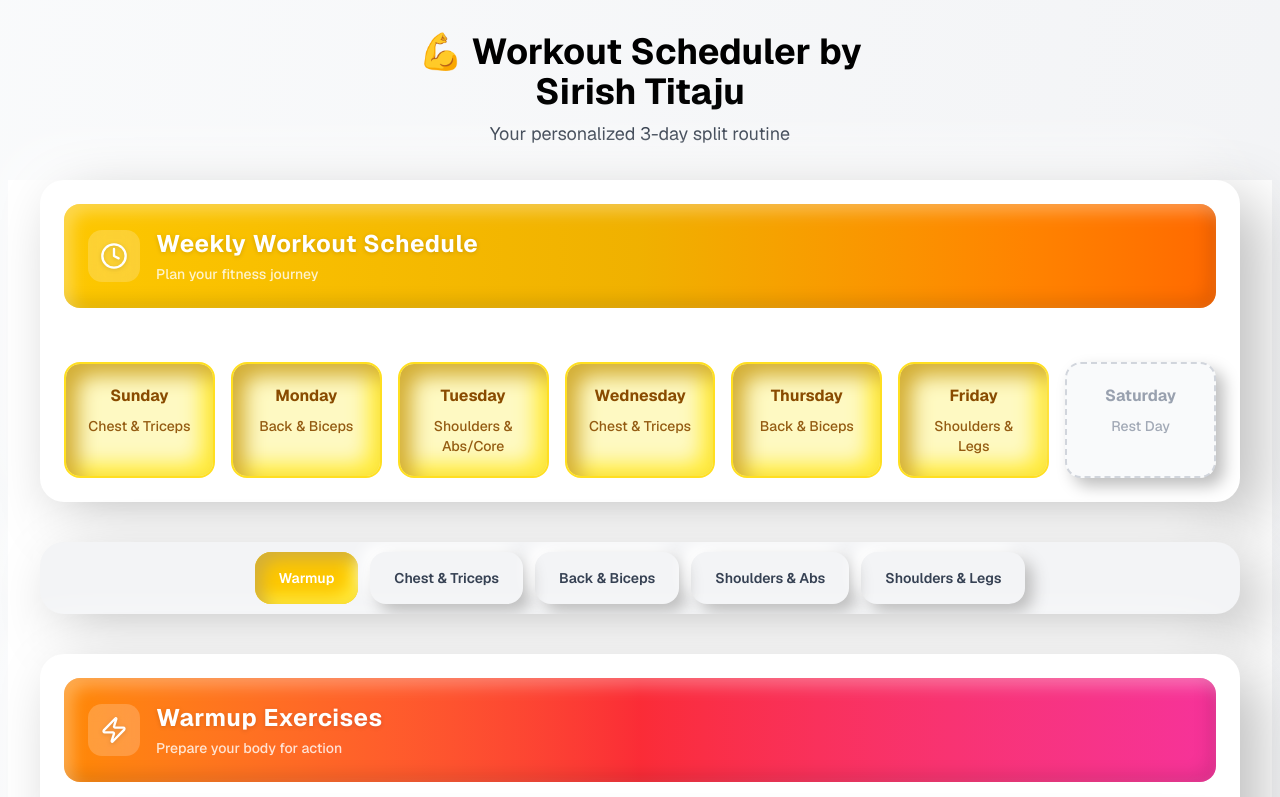
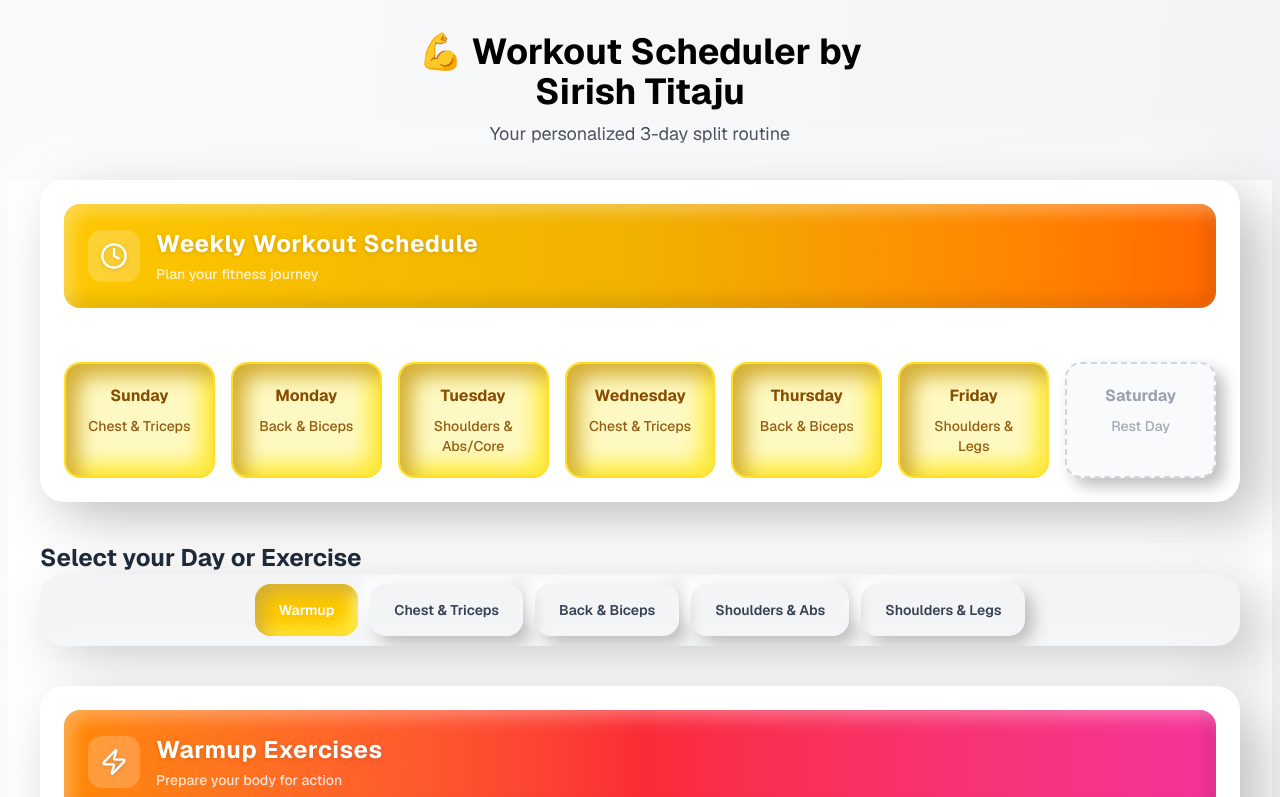
Before and after one commit to sirishtitaju/my-gym-app, a Next.js app: page / in a window 1280 px wide. Shown: the top 797 px of the page. Built offline with nearby package versions, Linux system fonts and the light colour scheme.

Commit message:
chore: sync main changes into my-gym-app
Update project files and assets from main branch.

#VERCEL_SKIP

Co-authored-by: Sirish Titaju <50323048+sirishtitaju@users.noreply.github.com>

```diff
--- a/components/workout-scheduler.tsx
+++ b/components/workout-scheduler.tsx
@@ -1090,6 +1090,7 @@ function WorkoutScheduler() {
             </CardContent>
           </Card>
 
+          <h4 class="font-bold text-gray-800 text-lg sm:text-2xl">Select your Day or Exercise</h4>
           <Tabs value={activeDay} onValueChange={setActiveDay}>
             <div ref={tabsScrollRef} className="mb-10 bg-gray-100 p-4 rounded-3xl shadow-[20px_20px_60px_#bebebe,-20px_-20px_60px_#ffffff] border-0 select-none overflow-x-auto">
               <TabsList className="flex w-max min-w-full gap-3 bg-transparent p-0">
```
